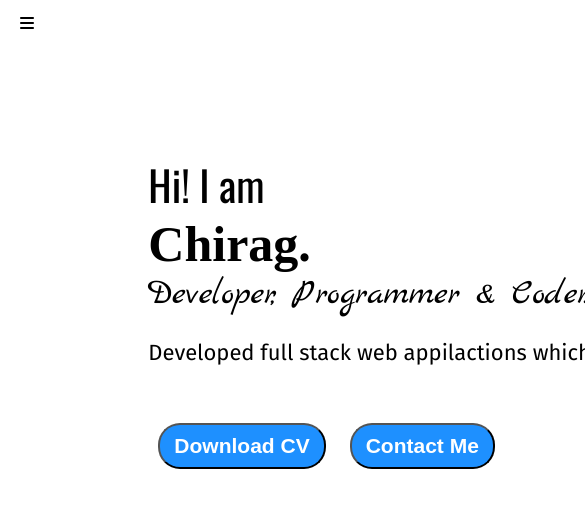
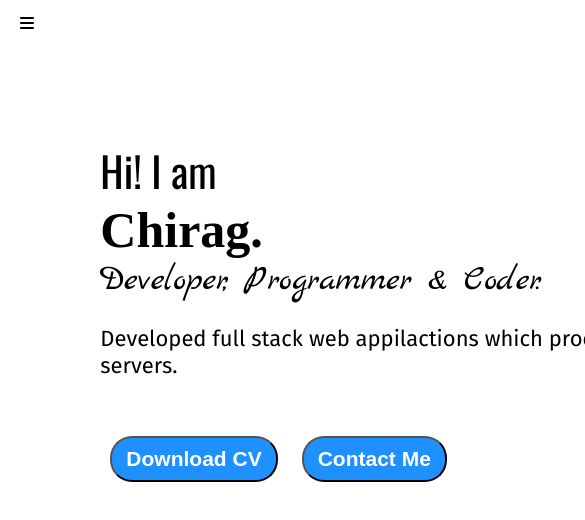
Before and after one commit to chiragsharma15/My-Portfolio, a plain HTML site: page index.html in a window 390 px wide. Shown: the top 520 px of the page, 585 px wide, since content can reach past the window. Drawn offline with nearby package versions, Linux system fonts and the light colour scheme.

Commit message:
Changes in style to make index.html responsive

```diff
--- a/styles.css
+++ b/styles.css
@@ -33,7 +33,7 @@
 
 .main {
     /* background-color: yellow; */
-    width: 82.56rem;
+    width: 100%;
 }
 
 .contain {
@@ -43,7 +43,7 @@
 .infoContainer {
     /* background-color: white; */
     height: 28.71rem;
-    width: 67.2rem;
+    width: 61.2rem;
     margin: 5.0625rem auto;
     display: flex;
     justify-content: space-around;
@@ -53,6 +53,7 @@
     display: flex;
     justify-content: center;
     flex-direction: column;
+    /* width: ; */
 }
 
 .hello {
@@ -98,6 +99,7 @@
     font-family: 'Fira Sans', sans-serif;
     font-size: 1.375rem;
     margin: 1.4375rem 0;
+    width: 90%;
 }
 
 
@@ -309,7 +311,7 @@ p {
   .cross{
     margin-left: 12.5rem;
   }
-  @media (max-width: 815px) {
+  @media (max-width: 1130px) {
     .devPic{
         display: none;
     }
```
